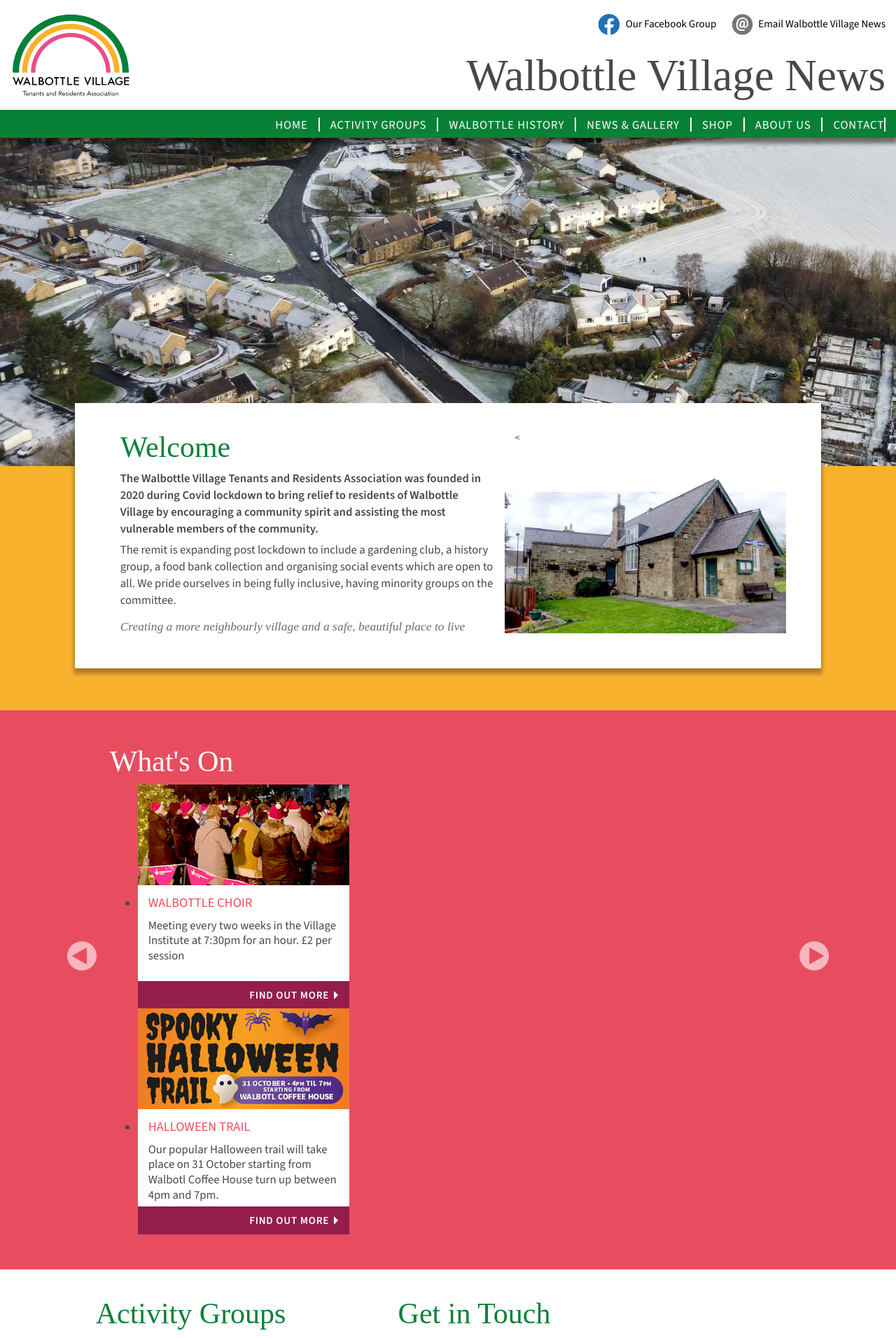
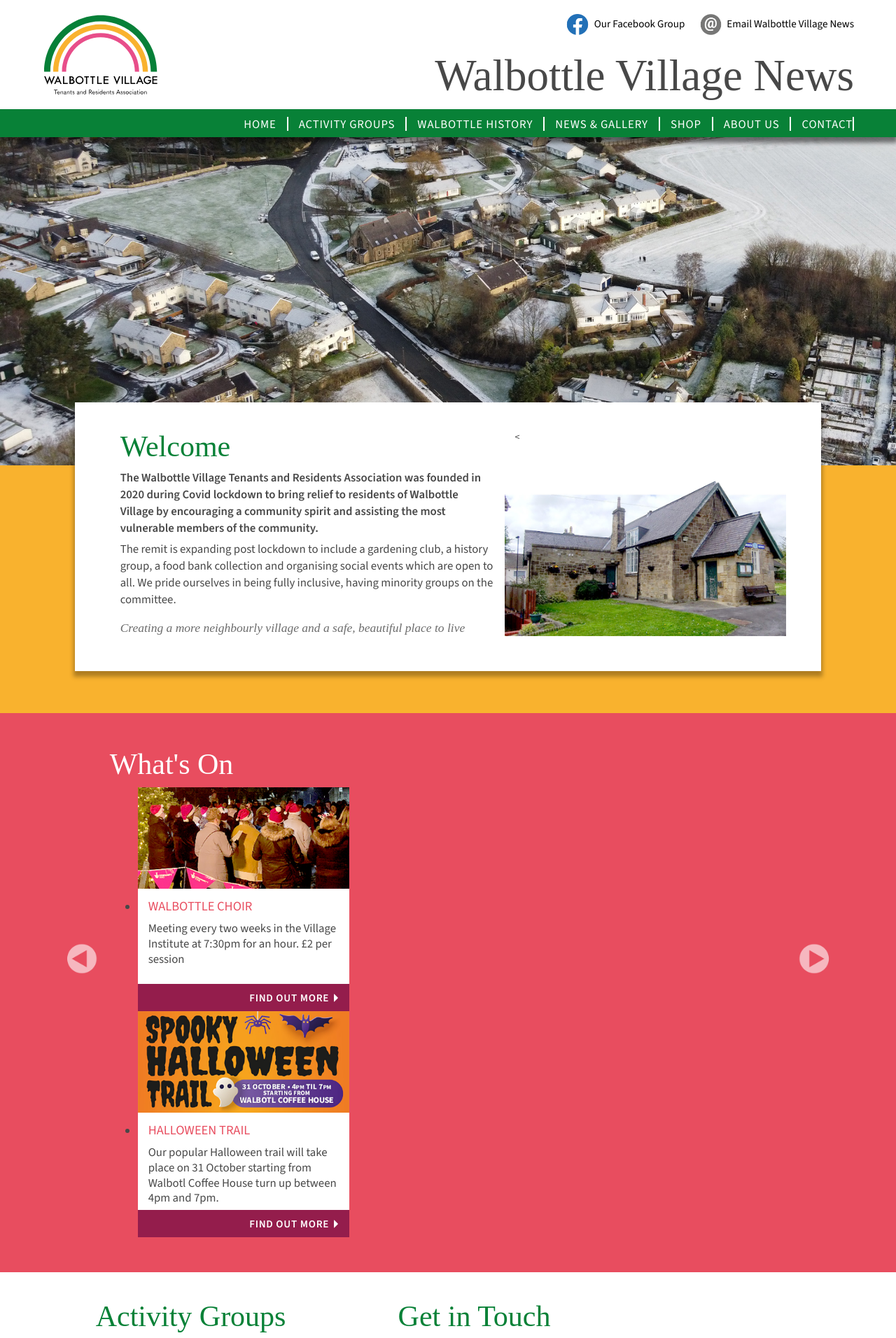
Before and after one commit to Walbottle-Village/Walbottle-Village-Tenants-and-Residents-Association-, a Jekyll site: the page built from index.html, in a window 1280 px wide. Shown: the top 1912 px of the page at 70% size. Built offline with Jekyll 4.4.1, drawn with Linux system fonts in a browser that asks for light colours; some web fonts are replaced; some of the changed text lies outside the part shown.

Commit message:
home done?

```diff
--- a/assets/css/master.css
+++ b/assets/css/master.css
@@ -1,3 +1,5 @@
+@import url('https://fonts.googleapis.com/css2?family=Source+Sans+3:wght@400;600&family=Tiro+Telugu&display=swap');
+
 /*BOTTSTRAP MODS */
 .navbar-default .navbar-toggle .icon-bar {background-color: #fff;}
 .navbar-default .navbar-nav>.open>a, .navbar-default .navbar-nav>.open>a:focus, .navbar-default .navbar-nav>.open>a:hover {
@@ -38,7 +40,7 @@
     text-decoration:none;
 }
 
-.masthead {background: #fff;}
+.masthead {background: #fff;padding-right:60px;padding-left:60px;}
 .masthead .logo a {text-align:left;}
 .masthead .logo a img {display:block;margin:8px 0;min-height:140px;max-height:141px;}
 
@@ -51,14 +53,14 @@
 .navbar-header ul.social2 {display:none;}
 .masthead h1 {font-size:450%;text-align:right;display:block;margin-top:14px;}
 
-.mastImg {}
+
 
 .navigation {position:relative; z-index:99999;box-shadow: 0px 6px 6px 2px rgba(0,0,0,.5);}
 .navigation img {}
 .navigation .container {position:relative;}
 .navigation .container .navbar {margin:0;background:none;border:none;min-height:auto;}
 .navbar-collapse {float:right;}
-.navbar {margin-bottom:0;border-radius:0;border:none;min-height:40px;padding:5px 0 0 15px;}
+.navbar {margin-bottom:0;border-radius:0;border:none;min-height:40px;padding:5px 45px 0 15px;}
 .navbar-default {background-color:#088137;border-color:transparent;}
 .navbar .container-fluid {padding-left:0;}
 .navbar-collapse {padding-left:0;}
@@ -79,6 +81,7 @@
 .welcomePanel {background:#fff;padding:40px 50px;margin-top:-90px;margin-bottom:60px;box-shadow: 0px 6px 6px 2px rgba(0,0,0,.3);position:relative;}
 .welcomePanel h2 {color:#088137;}
 .welcomePanel p {padding:0 0 6px 0;}
+.welcomePanel h5 {line-height:140%;}
 .welcomePanel div {position:relative;}
 .welcomePanel div img {position:absolute;bottom:0;left:0px;margin-bottom:10px;}
 
@@ -100,59 +103,103 @@
 
 
 .whitePanel {background:#fff;}
-.activity-contactPanel {padding-top:40px;padding-bottom:40px;}
+.activity-contactPanel {padding-top:40px;padding-bottom:80px;}
 .activity-contactPanel h2 {color:#088137;}
 .activity ul {padding:15px 0 0 0;}
 .activity ul li {list-style-type:none;padding-bottom:4px;}
 .activity ul li a span{font-size:80%;color:#088137;}
 .activity ul li a {font-size:100%;font-weight:400;width:100%;text-decoration:none;text-transform:uppercase;color:#484848;}
 .activity ul li a:hover {color:#088137;}
+.form  p {margin-bottom:10px;}
+.form p.required {font-size:100%;font-weight:600;}
+span.req {color:#e84d5f;}
+.form form {margin-top:20px;margin-bottom:40px;}
+.button {color:rgba(255,255,255,0.5);background:#088137;text-transform:uppercase;padding-left:30px;padding-right:30px;border-radius:0;}
+form .button:hover, form .button:active {color:rgba(255,255,255,1);}
 
-
-.photoPanel {background:#088137 url('../images/white-90x90.jpg') repeat-x top left;padding-bottom:60px;}
-.basePhoto01 {margin-right:40px;}
-.basePhoto03 {margin-left:40px;}
+.photoPanel {background:#088137;padding-bottom:60px;}
+.photoPanel .row {}
+.basePhoto01 img {padding-right:30px;padding-left:120px;margin-top:-40px;}
+.basePhoto02 img {padding-right:75px;padding-left:75px;margin-top:-40px;}
+.basePhoto03 img {padding-left:30px;padding-right:120px;margin-top:-40px;}
 
 .footer {background:#252525;padding:50px 60px 10px 60px;}
 .footer ul {list-style-type:none;margin:0 0 20px;padding:0;}
-.footer ul li {display:inline-block;font-size:90%;color:#fff;text-transform:uppercase;padding-right:10px;padding-left:5px;border-right:1px solid #fff;}
+.footer ul li {display:inline-block;font-size:90%;color:#fff;text-transform:uppercase;padding-right:10px;padding-left:10px;border-right:1px solid #fff;}
 .footer ul li:first-child {padding-left:0;}
-.footer ul li:last-child {border-right:none;}
+.footer ul li:last-child {border-right:none;padding-right:0;}
 .footer ul li a {color:#fff;}
 .footer ul li a:hover {color:#f6e04f;}
 .footer p {color:#aaaaaa;font-size:90%;margin-bottom:30px;}
 .footer p a {color:#aaaaaa;text-decoration:none;}
 .footer p a:hover {color:#fff;text-decoration:none;}
 body#home .footer ul li a.home, body#activity .footer ul li a.activity, body#history .footer ul li a.history, body#news .footer ul li a.news, body#shop .footer ul li a.shop, body#about .footer ul li a.about, body#contact .footer ul li a.contact {color:#f6e04f !important;}
+	.footer .pull-right p {margin-bottom:30px;text-align:right;}
 
 
 
 /* .col-md */
 @media (min-width:992px) and (max-width:1199px){
+	.masthead {background: #fff;padding-right:30px;padding-left:30px;}
 	.navbar-nav li a {color:#fff;font-size:100%;font-weight:400;letter-spacing:0em;text-transform:uppercase;padding:0px 15px 0px;}
+	.photoPanel {background:#088137;padding-bottom:60px;}
+.photoPanel .row {}
+	.masthead h1 {font-size:400%;text-align:right;display:block;margin-top:14px;}
+.basePhoto01 img {padding-right:30px;padding-left:100px;margin-top:-40px;}
+.basePhoto02 img {padding-right:65px;padding-left:65px;margin-top:-40px;}
+.basePhoto03 img {padding-left:30px;padding-right:100px;margin-top:-40px;}
+
+		.footer ul li {display:block;font-size:90%;color:#fff;text-transform:uppercase;padding-right:0px;padding-left:0px;border-right:none;margin-bottom:6px;}
+	.footer ul li:first-child {padding-left:0;}
+	.footer ul li:last-child {border-right:none;padding-right:0;}
+	.footer ul li:first-child {padding-left:0;}
+	.footer ul li:last-child {border-right:none;padding-right:0;}
+	.footer p {margin-bottom:8px;text-align:left;}
+	.footer .pull-right p {margin-bottom:30px;text-align:left;}
 }
 
 /* .col-sm */
 @media (min-width:768px) and (max-width:991px){
+	.masthead {background: #fff;padding-right:15px;padding-left:15px;}
 	.row-eq-height {display:-webkit-box;display:-webkit-block;display:-ms-flexbox;display:block;}
 	ul.social li a {padding-bottom:15px;}
 	.masthead h1 {font-size:360%;padding-top:7px;}
 	.navbar-nav li a {color:#fff;font-size:90%;font-weight:400;letter-spacing:0em;text-transform:uppercase;padding:0px 10px 0px;}
 	.welcomePanel div img {position:relative;bottom:0;left:0px;margin-bottom:10px;}
+	.activity ul {padding:15px 0 20px 0;}
+	.photoPanel .row {}
+.basePhoto01 img {padding-right:30px;padding-left:60px;margin-top:-40px;}
+.basePhoto02 img {padding-right:45px;padding-left:45px;margin-top:-40px;}
+.basePhoto03 img {padding-left:30px;padding-right:60px;margin-top:-40px;}
+
+	.footer ul li {display:block;font-size:90%;color:#fff;text-transform:uppercase;padding-right:0px;padding-left:0px;border-right:none;margin-bottom:6px;}
+	.footer ul li:first-child {padding-left:0;}
+	.footer ul li:last-child {border-right:none;padding-right:0;}
+	.footer ul li:first-child {padding-left:0;}
+	.footer ul li:last-child {border-right:none;padding-right:0;}
+	.footer p {margin-bottom:8px;text-align:left;}
+	.footer .pull-right p {margin-bottom:30px;text-align:left;}
 }
 
 /* .col-xs */
 @media (max-width:767px){
+
+	h2 {font-size:260%; font-family: 'Tiro Telugu', serif; font-weight:100;margin:0;padding:0 0 10px 0;}
+
 	.row-eq-height {display:-webkit-box;display:-webkit-block;display:-ms-flexbox;display:block;}
-	.masthead .logo a img {display:block;margin:8px 0;min-height:100px;max-height:124px;}
+	.masthead {padding-right:15px;padding-left:15px;}
+	.masthead .logo a img {display:block;margin:8px 0;min-height:1px;max-width:100px;}
+	.masthead .info {padding-left:0;padding-top:0;margin-top:5px;}
 	.masthead .info ul.social li {list-style-type:none;color:#000;display:block;margin-right:0px;padding-bottom:20px;}
+
 	ul.social {display:none;}
-	ul.social2 {padding-top:15px;}
-	ul.social2 li {padding-right:10px;}
-	ul.social2 li:last-child {padding-right:0px;}
-	ul.social2 li a img {margin-top:-2px;}
-	ul.social2 li a {color:#fff;text-decoration:none;}
-	.masthead h1 {font-size:300%;padding-top:24px;}
+	.navbar-header ul.social2 {padding-top:15px;display:block;}
+	.navbar-header ul.social2 li {display:inline-block;padding-right:10px;font-size:110% !important;}
+	.navbar-header ul.social2 li:last-child {padding-right:0px;}
+	.navbar-header ul.social2 li a img {margin-top:-2px;}
+	.navbar-header ul.social2 li a {color:#fff;text-decoration:none;}
+
+	.masthead h1 {font-size:300%;padding-top:12px;}
 	.nav {margin:10px 0;}
 	.navbar {margin-bottom:0;border-radius:0;border:none;min-height:40px;padding:0;}
 	.navbar-nav li {border-right:none;}
@@ -172,11 +219,34 @@
     border-radius: 4px;
 }
 	.navbar-header {padding-bottom:4px;padding-left:15px;}
-	.navbar-header ul.social2 {display:inline-block;}
-	.navbar-header ul.social2 li {display:inline-block;}
+	.navbar-header ul.social2 li a {display:inline-block;}
 	.masthead h1 {font-size:6.3vw;}
 
-	.welcomePanel {background:#fff;padding:20px 25px;margin-top:-40px;margin-bottom:30px;box-shadow: 0px 6px 6px 2px rgba(0,0,0,.3);position:relative;}
+	.mastImg img {display:none;}
+	.welcome {background: #f9b22e url('../images/mastheadImg-home.jpg');background-repeat: no-repeat; background-size: 200%;}
+
+	.welcomePanel {background:#fff;padding:40px 10px;margin-top:200px;margin-bottom:60px;box-shadow: 0px 6px 6px 2px rgba(0,0,0,.3);position:relative;}
 	.welcomePanel div img {position:relative;bottom:0;left:0px;margin-bottom:10px;}
+	.welcome .row {margin-left:15px;margin-right:15px;}
 
+	.lSSlideOuter {}
+	.slideLeft {left:-10%;background-size:180%;}
+	.slideRight {right:-10%;background-size:180%;}
+
+	.activity ul {padding:15px 0 20px 0;}
+	.form {padding-bottom:30px;}
+
+	.photoPanel .row {}
+	.basePhoto01 img {padding-right:10px;padding-left:15px;margin-top:-40px;}
+	.basePhoto02 img {padding-right:15px;padding-left:10px;margin-top:-40px;}
+
+	.footer {background:#252525;padding:50px 30px 10px;}
+	.footer ul {list-style-type:none;margin:0 0 20px;padding:0;}
+	.footer ul li {display:block;font-size:90%;color:#fff;text-transform:uppercase;padding-right:0px;padding-left:0px;border-right:none;margin-bottom:6px;}
+	.footer ul li:first-child {padding-left:0;}
+	.footer ul li:last-child {border-right:none;padding-right:0;}
+	.footer ul li a {color:#fff;}
+	.footer ul li a:hover {color:#f6e04f;}
+	.footer p {margin-bottom:8px;text-align:left;}
+	.footer .pull-right p {margin-bottom:30px;text-align:left;}
 }
--- /dev/null
+++ b/index.html
@@ -0,0 +1,155 @@
+---
+# Feel free to add content and custom Front Matter to this file.
+# To modify the layout, see https://jekyllrb.com/docs/themes/#overriding-theme-defaults
+
+layout: default
+title: Home
+---
+
+<div class="container-fluid">
+	<div class="row">
+<div class="mastImg">
+<img src="assets/images/mastheadImg-home.jpg" class="img-responsive" alt="aerial view of Walbottle Village"/>
+		</div>
+
+<div class="container-fluid welcome">
+	<div class="row">
+		<div class="col-lg-1 col-md-1"></div>
+		<div class="welcomePanel col-lg-10 col-md-10 row-eq-height">
+			<div class="col-lg-7 col-md-7">
+			  <h2>Welcome</h2>
+			  <p><strong>The Walbottle Village Tenants and Residents Association was founded in 2020 during Covid lockdown to bring relief to residents of Walbottle Village by encouraging a community spirit and assisting the most vulnerable members of the community.</strong></p>
+			  <p>The remit is expanding post lockdown to include a gardening club, a history group, a food bank collection and organising social events which are open to all. We pride ourselves in being fully inclusive, having minority groups on the committee.</p>
+			  <h5>Creating a more neighbourly village and a safe, beautiful place to live</h5>
+			</div>
+			<div class="col-lg-5 col-md-5 hidden-sm hidden-xs">
+		    <<img src="assets/images/wviBuilding.jpg" class="img-responsive" alt="Walbottle Village Institute"/>
+			</div>
+		</div>
+		<div class="col-lg-1 col-md-1"></div>
+		</div>
+</div>
+
+<div class="container-fluid redPanel">
+	<div class="row">
+		<div class="col-lg-1"></div>
+		<div class="col-lg-10 gallerySlider">
+			<h2>What's On</h2>
+			<!-- feature slider -->
+		<div class="row gallery-slider">
+			<div class="col-xs-12 col-sm-12"><button type="button" class="slideLeft" id="goToPrevSlide"></button>
+			<ul id="lightSlider">
+
+			{% for event in site.data.events %}
+				<li class="featurePane col-xs-4">
+					<a href="{{event.link}}" title="visit the Walbottle Choisters group page">
+					<img src="{{event.image}}" class="img-responsive" alt="walbottle choristers"/>
+					<h3>{{event.name}}</h3>
+					<p>{{event.about}}</p>
+					<button class="more">Find out more <span class="glyphicon glyphicon-triangle-right"></span></button>
+					</a>
+				</li>
+				{% endfor %}
+
+	        </ul>
+				<button type="button" class="slideRight" id="goToNextSlide"></button>
+			</div>
+		</div>
+	<!-- end art gallery light Slider -->
+		</div>
+	</div>
+	</div>
+</div>
+</div>
+</div>
+
+<div class="container-fluid whitePanel">
+<div class="row">
+	<div class="col-lg-1 col-md-1 col-sm-1 col-xs-0"></div>
+	<div class="activity-contactPanel col-lg-10 col-md-10 col-sm-10 col-xs-12 row-eq-height">
+		<div class="col-md-4 col-xs-12 activity">
+				<h2>Activity Groups</h2>
+				<p>We have a wide variety of local groups in Walbottle, for more information please select a link below. If you would like more information or would like to start a group please contact us using one of the Get In Touch forms on the website.</p>
+				<ul>
+					<li><a href="access_group.html" title="access Group" target="_self" class="ag-access" accessKey=""><span class="glyphicon glyphicon-triangle-right"></span> Access Group</a></li>
+					<li><a href="gardening_group.html" title="gardening group" target="_self" class="ag-garden" accessKey=""><span class="glyphicon glyphicon-triangle-right"></span> Gardening Group</a></li>
+					<li><a href="kids_corner.html" title="kids corner" target="_self" class="ag-kids" accessKey=""><span class="glyphicon glyphicon-triangle-right"></span> Kids Corner</a></li>
+					<li><a href="neighbourhood_watch.html" title="neighbourhood watch" target="_self" class="activity" accessKey=""><span class="glyphicon glyphicon-triangle-right"></span> Neighbourhood Watch</a></li>
+					<li><a href="photography_group" title="photography group" target="_self" class="ag-photo" accessKey=""><span class="glyphicon glyphicon-triangle-right"></span> Photography Group</a></li>
+					<li><a href="walbottle_choristers.html" title="Walbottle choristers group" target="_self" class="ag-choir" accessKey=""><span class="glyphicon glyphicon-triangle-right"></span> Walbottle Choristers</a></li>
+					<li><a href="walbottle_walks.html" title="Walbottle walks group" target="_self" class="ag-walks" accessKey=""><span class="glyphicon glyphicon-triangle-right"></span> Walbottle Walks</a></li>
+				</ul>
+		</div>
+		<div class="col-xs-1"></div>
+		<div class="col-md-7 col-xs-12 form">
+			<h2>Get in Touch</h2>
+			<p>We would love to hear from our residents. Whether you would like to volunteer, suggest a Group, help create a neighbourly village or would like more information about anything you have read in our newsletter or website please contact us using the form below.</p>
+			<p class="required"><span class="req">*</span> donates required form fields.</p>
+
+			<form class="form-horizontal" action="https://clockwork-design.co.uk/clients/wvtra/formmail.php" method="post" name="Enquiry" data-toggle="validator" role="form">
+				<input type="hidden" name="recipients" value="mailto:walbottlera@gmail.com,chris@clockwork-design.co.uk,peter@petersweb.me.uk" />
+				<!-- this derives (creates) "email" and "realname" special fields from the input fields -->
+				<input type="hidden" name="derive_fields" value="email=Email_Address,realname=Full_Name" />
+
+				<!-- this excludes the "email" and "realname" special fields from the body of the email you receive -->
+				<input type="hidden" name="mail_options" value="Exclude=email;realname" />
+				<input type="hidden" name="subject" value="WVT&RA Website Enquiry" />
+				<input type="hidden" name="good_url" value="#" />
+
+				<div class="form-group has-feedback">
+					<label for="name" class="col-sm-2 control-label">Your name<span class="req">*</span></label>
+					<div class="col-sm-10">
+						<input type="text" class="form-control" id="realname" name="Full_Name" placeholder="Your full name" data-error="Please enter your full name" required>
+						<div class="help-block with-errors"></div>
+					</div>
+				</div>
+
+				<div class="form-group has-feedback">
+					<label for="location" class="col-sm-2 control-label">Your location</label>
+					<div class="col-sm-10">
+						<input type="text" class="form-control" id="location" name="Location" placeholder="Your town or village (optional)" data-validate="false" >
+					</div>
+				</div>
+
+				<div class="form-group">
+					<label for="email" class="col-sm-2 control-label">Your email<span class="req">*</span></label>
+					<div class="col-sm-10">
+						<input type="email" class="form-control" id="email" name="Email_Address" placeholder="Email" data-error="Please enter a correctly formatted email address" required>
+						<div class="help-block with-errors"></div>
+					</div>
+				</div>
+
+				<div class="form-group">
+					<label for="message" class="col-sm-2 control-label">Message<span class="req">*</span></label>
+					<div class="col-sm-10">
+						<textarea class="form-control" id="message" name="Message" rows="4" placeholder="Your message" data-error="Please enter your message" required></textarea>
+					</div>
+				</div>
+
+				<div class="form-group">
+					<div class="col-sm-12">
+						<button type="submit" class="btn button block pull-right">Send message</button>
+					</div>
+				</div>
+			</form>
+		</div>
+	</div>
+</div>
+</div>
+<div class="container-fluid photoPanel">
+	<div class="row">
+		<div class="col-lg-1 col-md-1 col-sm-1 col-xs-1"></div>
+		<div class="basePhoto01 col-xs-3">
+		<img src="assets/images/basePic01.jpg" class="img-responsive" alt="Walbottle Dene"/>
+		</div>
+
+		<div class="basePhoto02 col-xs-3">
+		<img src="assets/images/basePic02.jpg" class="img-responsive" alt="A brick from Walbottle brickworks"/>
+		</div>
+
+		<div class="basePhoto03 col-xs-3">
+		<img src="assets/images/basePic03.jpg" class="img-responsive" alt="Walbottle Village Institute"/>
+		</div>
+		<div class="col-lg-1 col-md-1 col-sm-1 col-xs-1"></div>
+	</div>
+	</div>
--- a/index.markdown
+++ /dev/null
@@ -1,105 +0,0 @@
----
-# Feel free to add content and custom Front Matter to this file.
-# To modify the layout, see https://jekyllrb.com/docs/themes/#overriding-theme-defaults
-
-layout: default
-title: Home
----
-
-<div class="container-fluid">
-	<div class="row">
-<div class="mastImg">
-<img src="assets/images/mastheadImg-home.jpg" class="img-responsive" alt="aerial view of Walbottle Village"/>
-		</div>
-
-<div class="container-fluid welcome">
-	<div class="row">
-		<div class="col-lg-1 col-md-1"></div>
-		<div class="welcomePanel col-lg-10 col-md-10 row-eq-height">
-			<div class="col-lg-7 col-md-7">
-			  <h2>Welcome</h2>
-			  <p><strong>The Walbottle Village Tenants and Residents Association was founded in 2020 during Covid lockdown to bring relief to residents of Walbottle Village by encouraging a community spirit and assisting the most vulnerable members of the community.</strong></p>
-			  <p>The remit is expanding post lockdown to include a gardening club, a history group, a food bank collection and organising social events which are open to all. We pride ourselves in being fully inclusive, having minority groups on the committee.</p>
-			  <h5>Creating a more neighbourly village and a safe, beautiful place to live</h5>
-			</div>
-			<div class="col-lg-5 col-md-5 hidden-sm hidden-xs">
-		    <<img src="assets/images/wviBuilding.jpg" class="img-responsive" alt="Walbottle Village Institute"/>
-			</div>
-		</div>
-		<div class="col-lg-1 col-md-1"></div>
-		</div>
-</div>
-
-<div class="container-fluid redPanel">
-	<div class="row">
-		<div class="col-lg-1"></div>
-		<div class="col-lg-10 gallerySlider">
-			<h2>What's On</h2>
-			<!-- feature slider -->
-		<div class="row gallery-slider">
-			<div class="col-xs-12 col-sm-12"><button type="button" class="slideLeft" id="goToPrevSlide"></button>
-			<ul id="lightSlider">
-
-			{% for event in site.data.events %}
-				<li class="featurePane col-xs-4">
-					<a href="{{event.link}}" title="visit the Walbottle Choisters group page">
-					<img src="{{event.image}}" class="img-responsive" alt="walbottle choristers"/>
-					<h3>{{event.name}}</h3>
-					<p>{{event.about}}</p>
-					<button class="more">Find out more <span class="glyphicon glyphicon-triangle-right"></span></button>
-					</a>
-				</li>
-				{% endfor %}
-
-	        </ul>
-				<button type="button" class="slideRight" id="goToNextSlide"></button>
-			</div>
-		</div>
-	<!-- end art gallery light Slider -->
-		</div>
-	</div>
-	</div>
-
-	<div class="container-fluid whitePanel">
-	<div class="row">
-		<div class="col-lg-1 col-md-1 col-sm-1 col-xs-1"></div>
-		<div class="activity-contactPanel col-lg-10 col-md-10 col-sm-10 col-xs-10 row-eq-height">
-			<div class="col-md-4 col-xs-12 activity">
-					<h2>Activity Groups</h2>
-					<p>We have a wide variety of local groups in Walbottle, for more information please select a link below. If you would like more information or would like to start a group please contact us using one of the Get In Touch forms on the website.</p>
-					<ul>
-						<li><a href="#" title="access Group" target="_self" class="ag-access" accessKey=""><span class="glyphicon glyphicon-triangle-right"></span> Access Group</a></li>
-						<li><a href="#" title="gardening group" target="_self" class="ag-garden" accessKey=""><span class="glyphicon glyphicon-triangle-right"></span> Gardening Group</a></li>
-						<li><a href="#" title="kids corner" target="_self" class="ag-kids" accessKey=""><span class="glyphicon glyphicon-triangle-right"></span> Kids Corner</a></li>
-						<li><a href="#" title="neighbourhood watch" target="_self" class="activity" accessKey=""><span class="glyphicon glyphicon-triangle-right"></span> Neighbourhood Watch</a></li>
-						<li><a href="#" title="photography group" target="_self" class="ag-photo" accessKey=""><span class="glyphicon glyphicon-triangle-right"></span> Photography Group</a></li>
-						<li><a href="#" title="Walbottle choristers group" target="_self" class="ag-choir" accessKey=""><span class="glyphicon glyphicon-triangle-right"></span> Walbottle Choristers</a></li>
-						<li><a href="#" title="Walbottle walks group" target="_self" class="ag-walks" accessKey=""><span class="glyphicon glyphicon-triangle-right"></span> Walbottle Walks</a></li>
-					</ul>
-			</div>
-			<div class="col-xs-1"></div>
-			<div class="col-md-7 col-xs-12 form">
-				<h2>Get in Touch</h2>
-				<p>We would love to hear from our residents. Whether you would like to volunteer, suggest a Group, help create a neighbourly village or would like more information about anything you have read in our newsletter or website please contact us using the form below.</p>
-			</div>
-		</div>
-	</div>
-	</div>
-
-	<div class="container-fluid photoPanel">
-	<div class="row">
-		<div class="col-lg-1 col-md-1 col-sm-1 col-xs-1"></div>
-		<div class="basePhoto01 col-xs-3">
-	    <img src="assets/images/basePic01.jpg" class="img-responsive" alt="Walbottle Dene"/>
-		</div>
-
-		<div class="basePhoto02 col-xs-3">
-	    <img src="assets/images/basePic02.jpg" class="img-responsive" alt="A brick from Walbottle brickworks"/>
-		</div>
-
-		<div class="basePhoto03 col-xs-3">
-	    <img src="assets/images/basePic03.jpg" class="img-responsive" alt="Walbottle Village Institute"/>
-		</div>
-		<div class="col-lg-1 col-md-1 col-sm-1 col-xs-1"></div>
-	</div>
-	</div>
```
Also changed, not shown: 1 other file.
